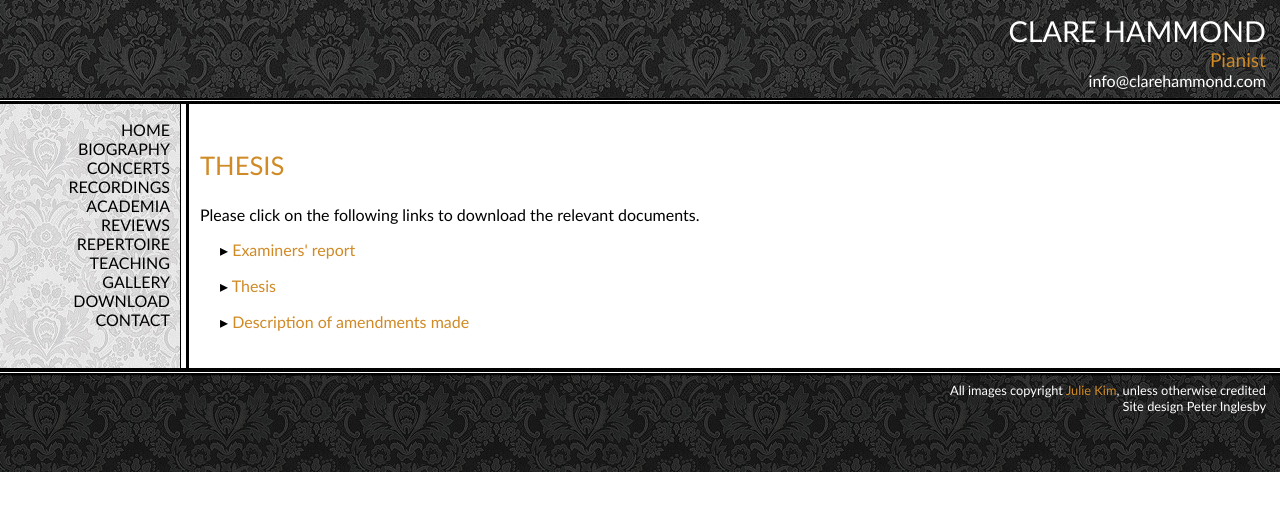
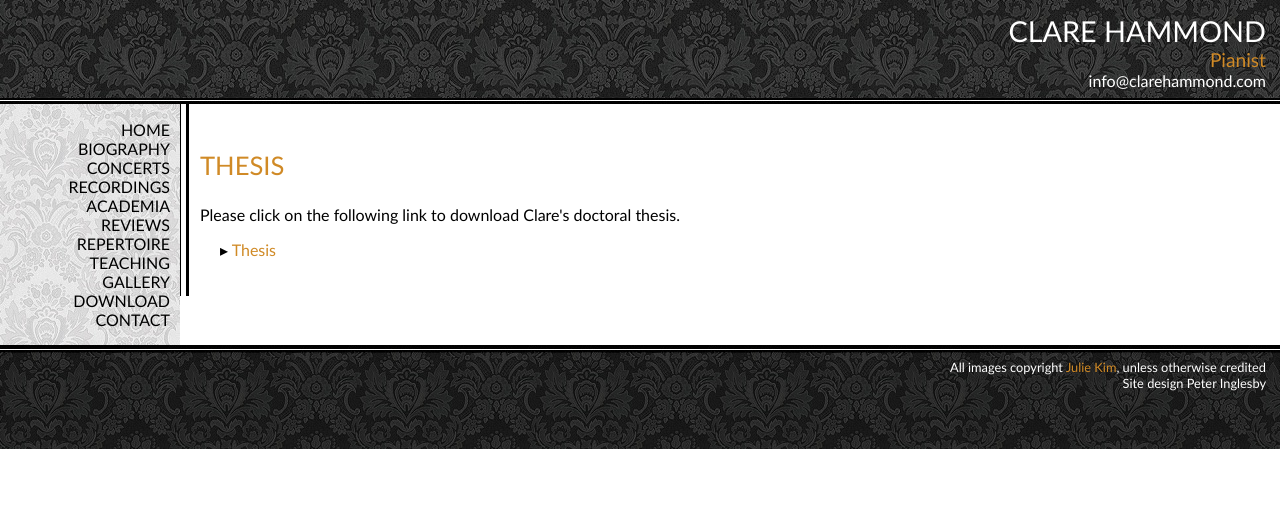
Before and after one commit to hammonc/clarehammond.com, a Jekyll site: the page built from thesis.html, in a window 1280 px wide. Shown: the top 511 px of the page. Built offline with Jekyll 4.4.1, drawn with Linux system fonts in a browser that asks for light colours.

Commit message:
thesis page updated

```diff
--- a/thesis.html
+++ b/thesis.html
@@ -3,8 +3,6 @@ layout: no-image
 ---
 <h3 class="page-heading">THESIS</h3>
 
-<p>Please click on the following links to download the relevant documents.</p>
+<p>Please click on the following link to download Clare's doctoral thesis.</p>
 
-<p class="downloadable">&#9656; <a href="resources/examinersreport.pdf">Examiners' report</a></p>
 <p class="downloadable">&#9656; <a href="resources/thesis.pdf"target="_blank">Thesis</a></p>
-<p class="downloadable">&#9656; <a href="resources/log.pdf"target="_blank">Description of amendments made</a></p>
```
